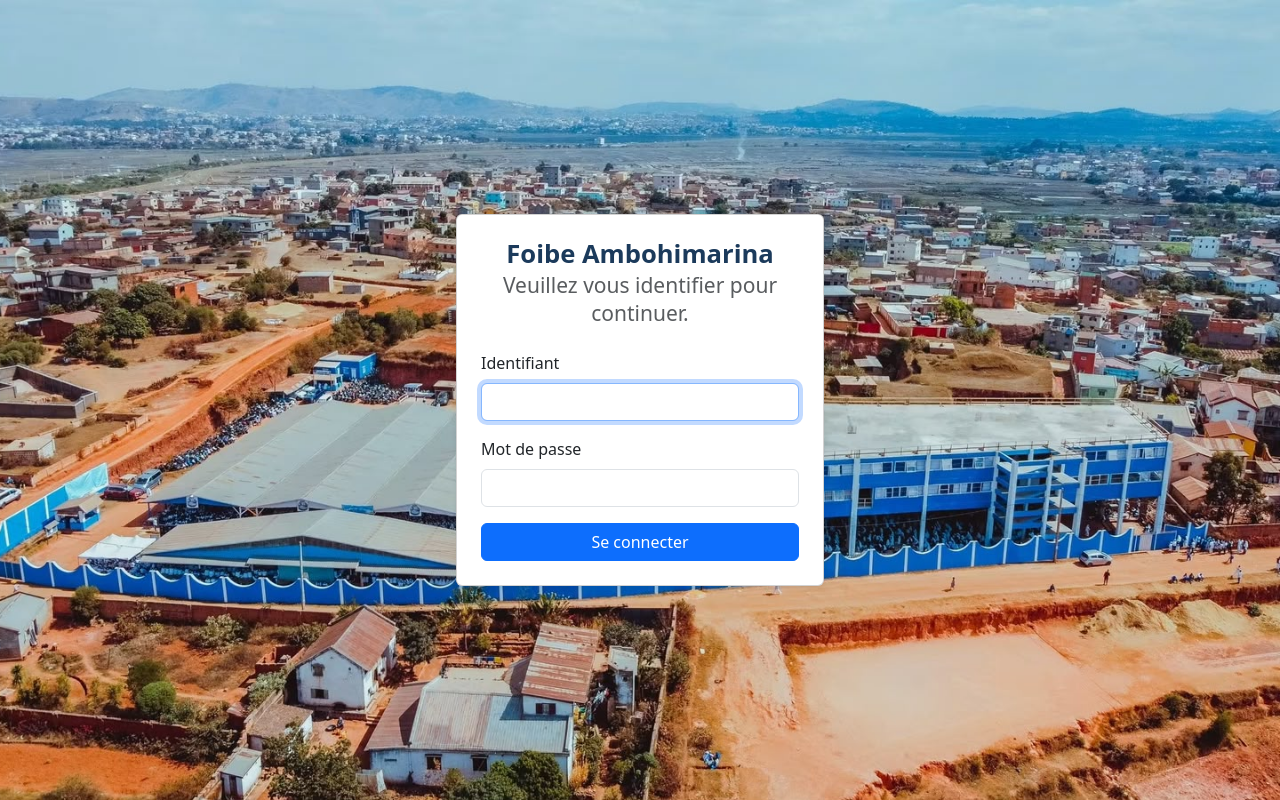
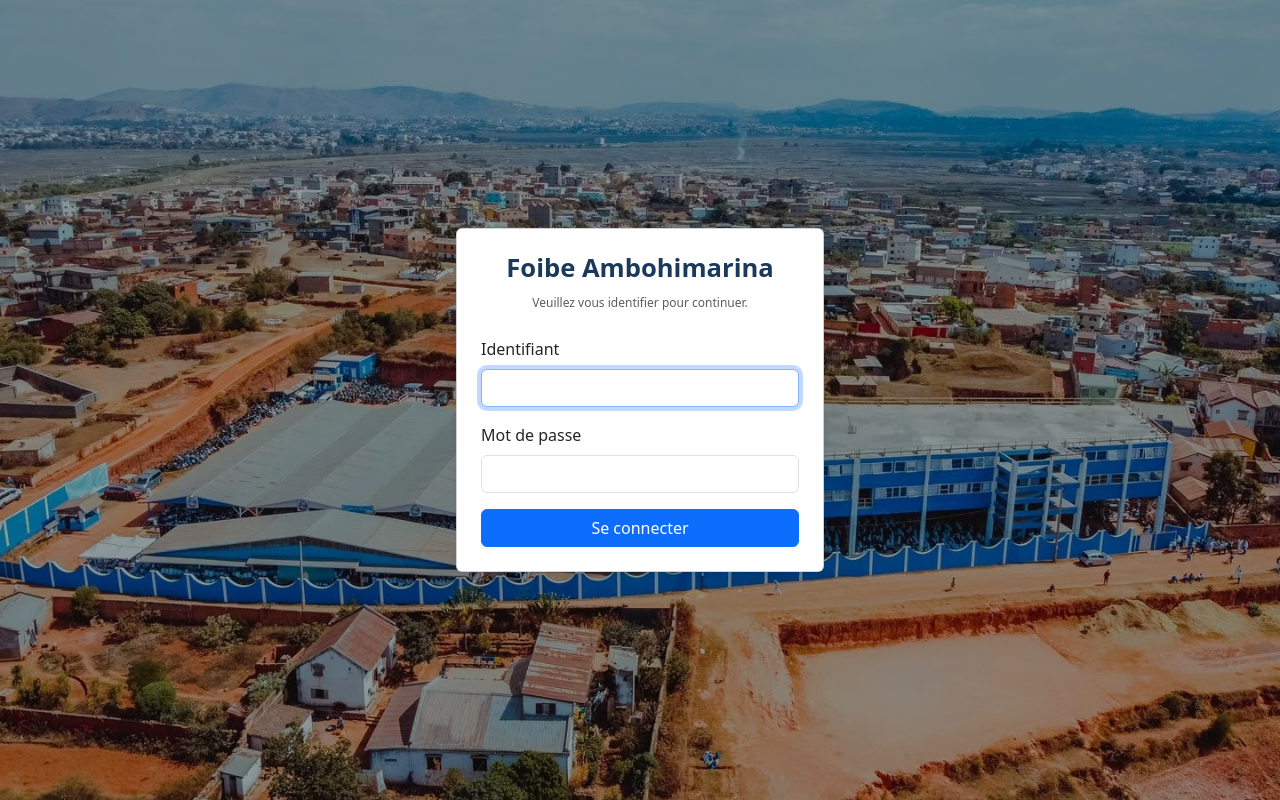
Before and after one commit to OniAndria254/Foibe, a Spring Boot app: page /login in a window 1280 px wide. Run offline with Spring Boot 4, Linux system fonts and the light colour scheme; some of the project's set-up classes (security, data sources, template engines, error pages and the like) are left out, and stand-ins take their place; some libraries are stand-ins or nearby versions.

Commit message:
Img background login

```diff
--- a/dev/foibe/src/main/java/org/fam/dime/security/SecurityConfig.java
+++ b/dev/foibe/src/main/java/org/fam/dime/security/SecurityConfig.java
@@ -22,6 +22,7 @@ public class SecurityConfig {
 								"/error",
 								"/css/**",
 								"/js/**",
+								"/images/**",
 								"/webjars/**")
 						.permitAll()
 						.requestMatchers("/users/**", "/audit/**")
--- a/dev/foibe/src/main/resources/static/css/app.css
+++ b/dev/foibe/src/main/resources/static/css/app.css
@@ -33,8 +33,10 @@ body {
     align-items: center;
     justify-content: center;
     min-height: 100vh;
+    background-image: linear-gradient(rgba(0, 0, 0, 0.35), rgba(0, 0, 0, 0.35)), url("/images/foibe.jpeg");
     background-size: cover;
     background-position: center;
+    background-repeat: no-repeat;
     background-attachment: fixed;
 }
 
--- a/dev/foibe/src/main/resources/templates/login.html
+++ b/dev/foibe/src/main/resources/templates/login.html
@@ -7,13 +7,13 @@
     <link rel="stylesheet" th:href="@{/webjars/bootstrap/5.3.8/css/bootstrap.min.css}">
     <link rel="stylesheet" th:href="@{/css/app.css}">
 </head>
-<body class="login-body" th:style="'background-image: url(' + @{/images/foibe.jpeg} + ');'">
+<body class="login-body">
 <div class="login-wrapper">
     <div class="card shadow-sm login-card">
         <div class="card-body p-4">
             <h1 class="h4 text-center mb-4">
                 <span class="app-brand-large">Foibe Ambohimarina</span><br>
-                <small class="text-muted" th:text="#{login.subtitle}"></small>
+                <small class="text-muted small" style="font-size: 0.75rem;" th:text="#{login.subtitle}"></small>
             </h1>
 
             <div class="alert alert-danger" th:if="${param.error}" th:text="#{login.error}">
```
